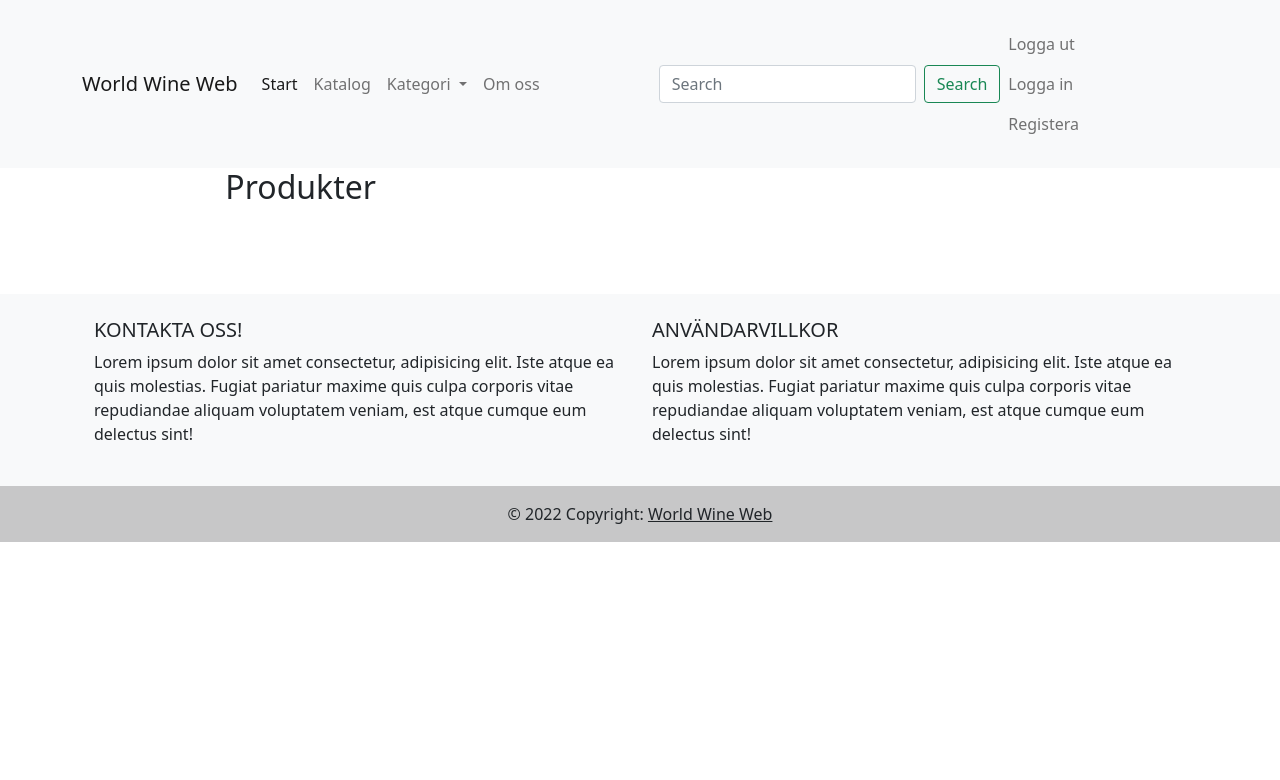
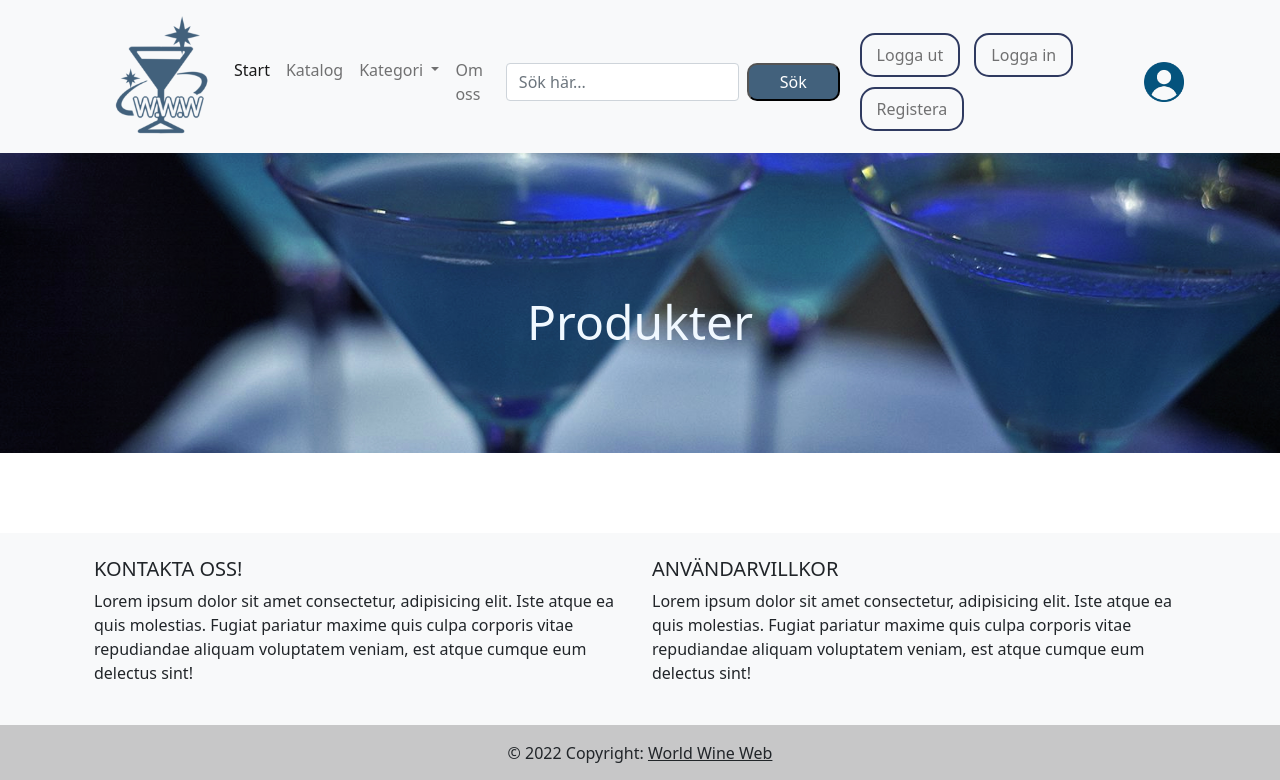
Before and after one commit to LifesApples/WorldWineWeb, a Flask app: page /products in a window 1280 px wide. Shown: the top 780 px of the page. Run offline with Flask 2, Linux system fonts and the light colour scheme.

Commit message:
css styling (products.html)

```diff
--- a/WWW/website/static/style.css
+++ b/WWW/website/static/style.css
@@ -1,3 +1,90 @@
+#jumbo{
+    height:300px;
+    background-image: url(images/glasses.jpg);
+    padding-top: 50px;
+    background-position: center;
+    background-size: 100%;
+
+    display: flex;
+    justify-content: center;
+    align-items: center;
+}
+
+#jumbo >h2 {
+    text-align: center;
+    font-size: 48px;
+    padding-bottom: 5px;
+    color: aliceblue;
+
+}
+
+#profile_icon{
+    height: 40px;
+    width: 40px;
+}
+
+#logout, #login, #signUp{
+    border: solid rgb(47, 58, 96) 2px ;
+    border-radius: 15px;
+    margin: 5px;
+    padding-left: 15px;
+    padding-right: 15px;
+
+    display: inline-block;
+}
+
+#search_tab_container{
+    padding-left: 15px;
+    padding-right: 15px;
+}
+
+#parent_nav{
+    width: 100%;
+    display: flex;
+    justify-content: center;
+}
+.search_btn{
+    border-radius: 10px;
+    background-color: rgb(66, 97, 124);
+    color: white;
+    width: 130px;
+}
+#age_control_container{
+    width: 500px;
+    padding-inline: 50px;
+    margin: auto;
+}
+/*
+@media screen and (min-width:800px){
+    .nav_container{
+        margin-bottom: -20px;
+        padding-bottom: 10px;
+
+        width: 100%;
+
+    }
+    #web_logo{
+        width: 100px;
+        height: 100px;
+        margin-top: -15px;
+    }
+} */
+.nav_container{
+    margin-bottom: -20px;
+    padding-bottom: 10px;
+
+    width: 85%;
+    display: flex;
+    justify-content: center;
+
+}
+
+#web_logo{
+    width: 130px;
+    height: 130px;
+    margin-top: -15px;
+}
+
 .card-img-top {
     width: 100%;
     height: 15vw;
--- a/WWW/website/templates/age_control.html
+++ b/WWW/website/templates/age_control.html
@@ -14,8 +14,8 @@
 
             <div class="container ">
                 <div class="d-flex justify-content-center align-items-center vh-100">
-                    <div class="card bg-light text-dark text-center">
-                        <img src="" class="card-img-top" alt="...">
+                    <div id="age_control_container" class="card bg-light text-dark text-center">
+                        <img src="static/images/age_control.png" class="card-img-top" alt="age_control">
 
                         <div class="card-body">
                           <h5 class="card-title">Ålderskontroll</h5>
--- a/WWW/website/templates/products.html
+++ b/WWW/website/templates/products.html
@@ -3,15 +3,18 @@
     <head>
         <meta charset="utf-8">
         <title>World Wine Web</title>
+          <meta name="viewport" content="width=device-width, initial-scale=1.0">
         <link href="https://cdn.jsdelivr.net/npm/bootstrap@5.1.3/dist/css/bootstrap.min.css" rel="stylesheet" integrity="sha384-1BmE4kWBq78iYhFldvKuhfTAU6auU8tT94WrHftjDbrCEXSU1oBoqyl2QvZ6jIW3" crossorigin="anonymous">
         <link href="static/style.css" rel="stylesheet">
+        <link rel="shortcut icon" href="static/images/favicon.ico">
+
       </head>
 
     <body>
         <main>
-            <nav class="navbar navbar-expand-lg navbar-light bg-light py-4">
-                <div class="container">
-                  <a class="navbar-brand" href="#">World Wine Web</a>
+            <nav id="parent_nav" class="navbar navbar-expand-lg navbar-light bg-light py-4">
+                <div class="nav_container">
+                  <a href="#"> <img id="web_logo" src="static/images/WWW_logo.png" alt="logo"></a>
                   <button class="navbar-toggler" type="button" data-bs-toggle="collapse" data-bs-target="#navbarSupportedContent" aria-controls="navbarSupportedContent" aria-expanded="false" aria-label="Toggle navigation">
                     <span class="navbar-toggler-icon"></span>
                   </button>
@@ -38,17 +41,21 @@
                         <a class="nav-link" href="omoss.html">Om oss</a>
                       </li>
                     </ul>
-                    <form class="d-flex">
-                      <input class="form-control me-2" type="search" placeholder="Search" aria-label="Search">
-                      <button class="btn btn-outline-success" type="submit">Search</button>
+                    <form id="search_tab_container" class="d-flex">
+                      <input class="form-control me-2" type="search" placeholder="Sök här..." aria-label="Search">
+                      <button class="search_btn" type="submit">Sök</button>
                     </form>
-                    <ul class="navbar-nav me-auto mb-2 mb-lg-0">
+                    <ul id="login_list" class="navbar-nav me-auto mb-2 mb-lg-0">
                       <li class="nav-item">
                       <a class="nav-item nav-link" id="logout" href="/logout">Logga ut</a>
                       <a class="nav-item nav-link" id="login" href="/login">Logga in</a>
                       <a class="nav-item nav-link" id="signUp" href="/sign-up">Registera</a>
                       </li>
-                  </ul>
+                    </ul>
+                    <!-- My profile card collapsible-->
+                    <div class="collapsible">
+                      <img id="profile_icon" src="static/images/my_profile_icon.png">
+                    </div>
                   </div>
                 </div>
             </nav>
@@ -57,8 +64,10 @@
                 <div class="row">
                   <div class="col-md">
                   </div>
+                  <div id="jumbo">
+                    <h2> Produkter </h2>
+                  </div>
                   <div class="col-md-8">
-                    <h2>Produkter</h2>
                     {% for columns in rows %}
                     <!-- Går igenom alla tabeller i listan -->
 
```
Also changed, not shown: WWW/website/static/images/WWW_icon_v2.png.png (added), WWW/website/static/images/WWW_logo.png (added), WWW/website/static/images/age_control.png (added), WWW/website/static/images/favicon.ico (added), WWW/website/static/images/glasses.jpg (added), WWW/website/static/images/ice_cubes.jpg (added), WWW/website/static/images/my_profile_icon.png (added).
